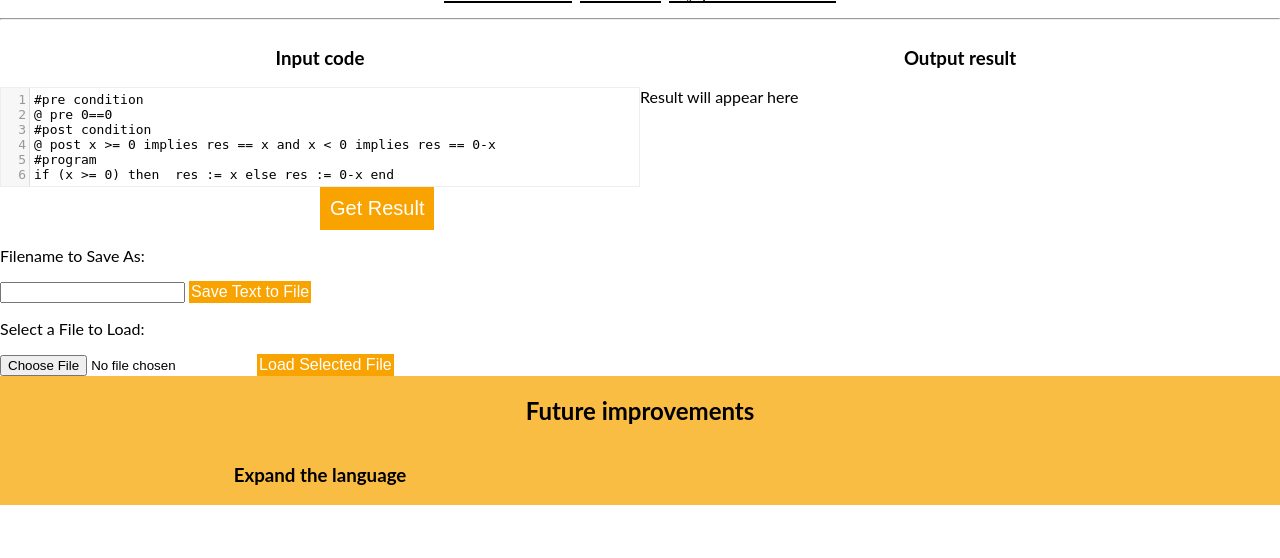
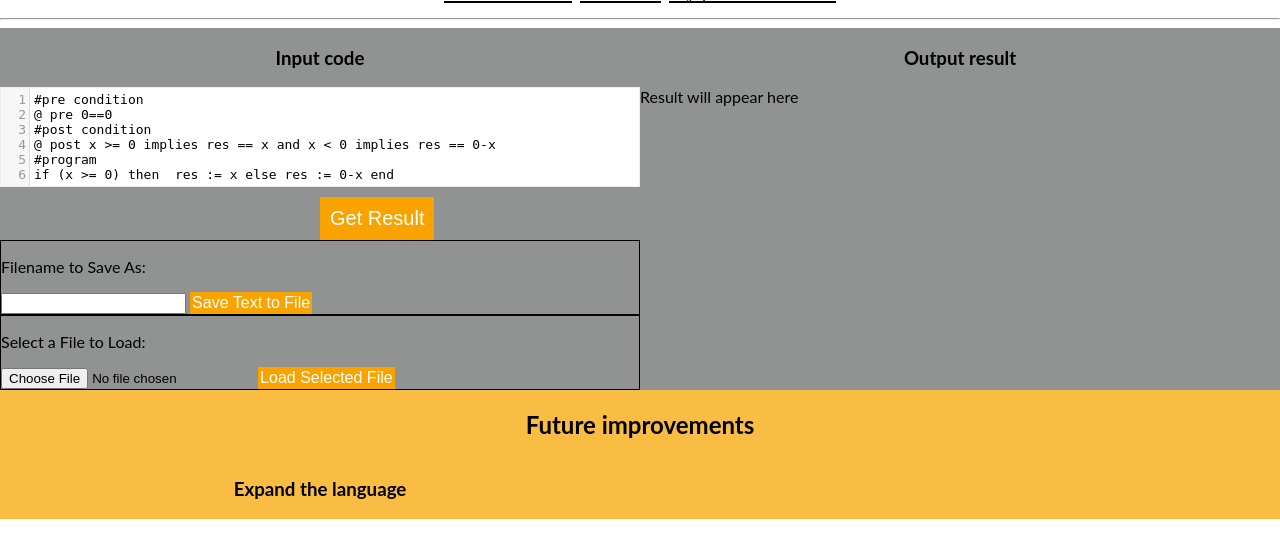
Before and after one commit to anaoaktree/vcgen, a Django app: page / in a window 1280 px wide. Shown: the part 187-745 px from the top of the page. Run offline with Django 3.2, Linux system fonts and the light colour scheme; some libraries are stand-ins or nearby versions.

Commit message:
styling css

```diff
--- a/textinterface/static/textinterface/css/style.css
+++ b/textinterface/static/textinterface/css/style.css
@@ -33,11 +33,22 @@ h1,h2,h3{
 	padding-right: 5%;
 }
 
+/*----Sections---*/
 section{
 	position: relative;
 	float: left;
 	width: 100%;
 }
+
+#action{
+	background-color: #909391;
+}
+
+#improvs{
+	background-color: #FABD44;
+}
+/*-------*/
+
 
 article{
 	position: relative;
@@ -62,16 +73,17 @@ background-color: #FABD44;
 }
 
 #getResult{
+	margin-top:10px;
 	font-size: 20px;
 	position: relative;
 	padding: 10px 10px 10px 10px;
 	left:50%;
 }
 
-#improvs{
-	background-color: #FABD44;
+.border{
+	border: 1px solid black;
+}
 
-}
 
 .offscreen
 {
@@ -100,6 +112,12 @@ a{
 	border-bottom: 2px solid black;
 
 }
+
+button a{
+	color: inherit;
+	text-decoration: none;
+	border:0;
+}
 nav li a{
 	font-family: abc;
 	font-size: 20px;
--- a/textinterface/templates/textinterface/index.html
+++ b/textinterface/templates/textinterface/index.html
@@ -52,7 +52,7 @@
 </nav>
 
  <hr>
-<section>
+<section id="action">
   <header class="offscreen">
   <h1> Annotation language interface </h1>
   <p>File input/output interface to generate the verification conditions</p>
@@ -60,15 +60,17 @@
 	<article>
     <header><h1> Input code</h1></header>
 	<textarea id="inputTextToSave"> </textarea>
-  <button id="getResult">Get Result</button>
+  <button id="getResult"><a href="#result-div">Get Result</a></button>
+  <div class="border">
 	<p>Filename to Save As:</p>
 	<input id="inputFileNameToSaveAs"></input>
 	<button id="saveAsFileBtn">Save Text to File</button>
-
+	</div>
+  <div class="border">
     <p>Select a File to Load:</p>
 		<input type="file" id="fileToLoad">
 		<button id="loadFileBtn">Load Selected File</button>
-
+  </div>
 
 	</article>
 	<article id="result-div">
```
